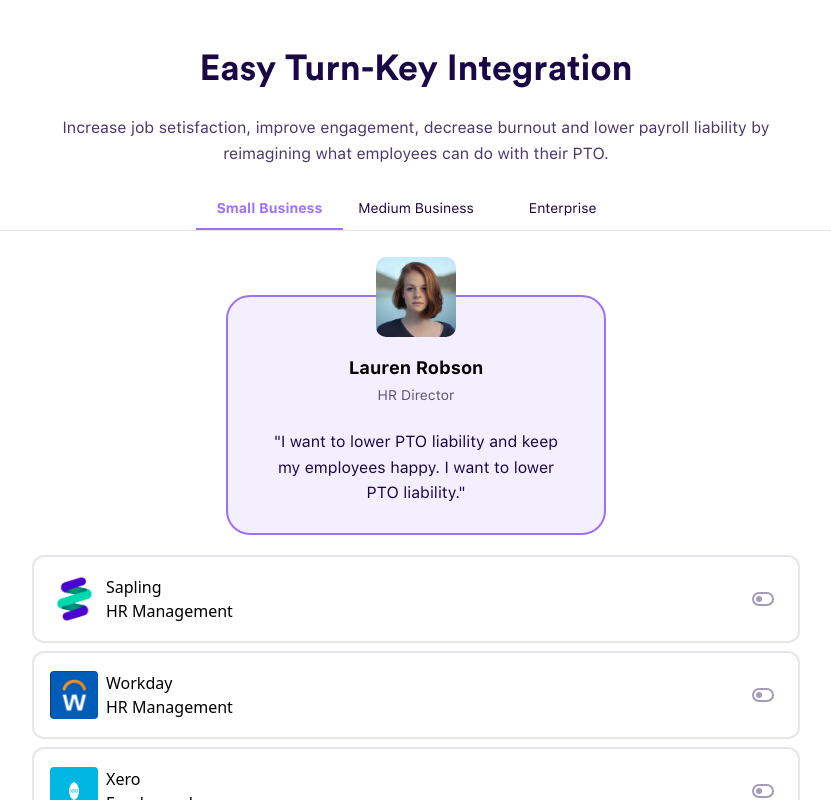
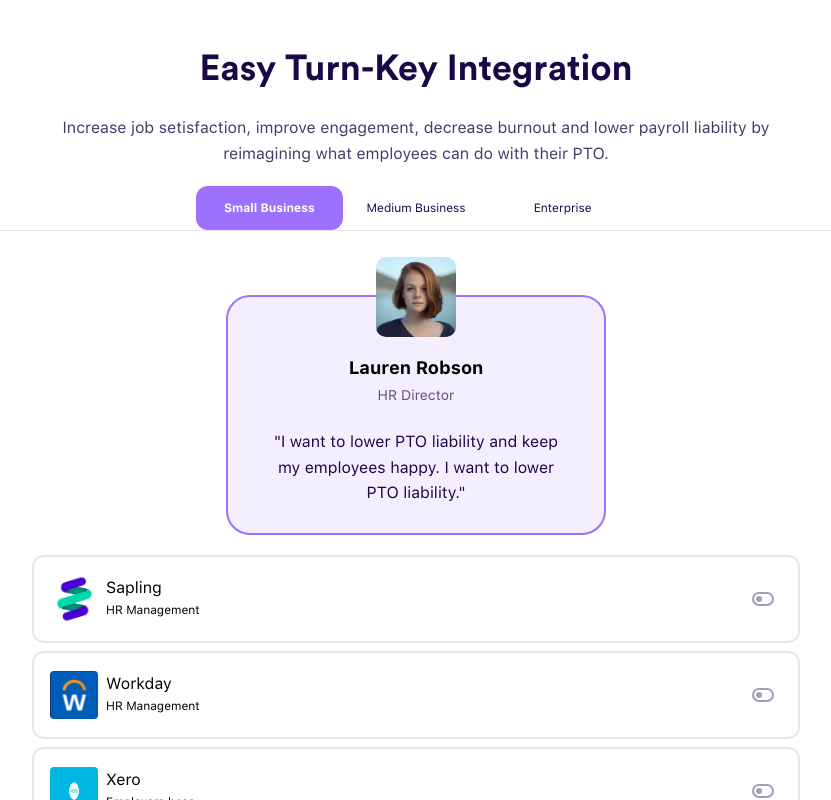
Before and after one commit to romeonatchkebia/Easy-Turn-Key-Integration, a React (Vite) app: page / in a window 1280 px wide. Shown: the whole page, without its empty margins (224-1055 px from the left). Built offline with nearby package versions, Linux system fonts and the light colour scheme.

Commit message:
business btns get responsive

```diff
--- a/src/components/BusinessTypeBtn/BusinessTypeBtn.tsx
+++ b/src/components/BusinessTypeBtn/BusinessTypeBtn.tsx
@@ -4,9 +4,9 @@ const BusinessTypeBtn = ({ title, active, onPress }: BusinessTypeCardProps) => {
   return (
     <button
       onClick={onPress}
-      className={`flex items-center justify-center min-w-[146.67px] h-[44px] text-sm font-sf leading-[22.4px] ${
+      className={`flex items-center justify-center lg:rounded-xl lg:text-xs lg:leading-[19.2px] min-w-[146.67px] h-[44px] text-sm font-sf leading-[22.4px] ${
         active
-          ? "border-b-2 border-active text-active font-bold pt-0.5"
+          ? "border-b-2 border-active text-active lg:bg-active lg:text-white font-bold pt-0.5"
           : "text-text-content"
       }`}
     >
--- a/src/components/IntegrationCard/IntegrationCard.tsx
+++ b/src/components/IntegrationCard/IntegrationCard.tsx
@@ -44,8 +44,8 @@ const IntegrationCard = ({
         <img src={url} className="w-12 h-12 rounded" />
 
         <div>
-          <h1>{title}</h1>
-          <h2>{subTitle}</h2>
+          <h1 className="font-sf text-base leading-[25.6px]">{title}</h1>
+          <h2 className="font-sf text-xs leading-[19.2px]">{subTitle}</h2>
         </div>
       </div>
 
--- /dev/null
+++ b/src/components/Profile/Profile.tsx
@@ -0,0 +1,33 @@
+import profileImg from "../../assets/images/christopher-campbell-rDEOVtE7vOs-unsplash.jpg";
+
+const Profile = () => {
+  return (
+    <section className="flex w-full h-full justify-center items-center px-[26px] pt-16">
+      <div className="relative flex w-full h-full justify-center items-center min-w-[323px] min-h-60 max-w-[380px] max-h-[268px] border-2 bg-background border-active rounded-[24px]">
+        <img
+          src={profileImg}
+          className="absolute left-1/2 top-0 transform -translate-x-1/2 -translate-y-1/2 rounded-[10px] w-20 h-20 object-cover"
+        />
+
+        <div className="flex flex-col h-[151px] w-[300px] items-center justify-between mb-[-30px]">
+          <div className="flex  flex-col items-center gap-1">
+            <h1 className="font-bold font-sf leading-[25.2px] text-lg">
+              Lauren Robson
+            </h1>
+
+            <h2 className="font-sf text-subTitle leading-[22.4px] text-sm font-normal">
+              HR Director
+            </h2>
+          </div>
+
+          <p className="font-sf mt-2 text-center leading-[25.6px] text-base text-text-content font-normal">
+            "I want to lower PTO liability and keep my employees happy. I want
+            to lower PTO liability."
+          </p>
+        </div>
+      </div>
+    </section>
+  );
+};
+
+export default Profile;
--- /dev/null
+++ b/src/components/turn_key_integration/Header/Header.tsx
@@ -0,0 +1,17 @@
+const Header = () => {
+  return (
+    <section className="flex flex-col mb-5 mx-[26px] max-w-screen-md">
+      <h1 className="font-circular font-bold text-4xl leading-[43.2px] pb-6 text-text-content text-center">
+        Easy Turn-Key Integration
+      </h1>
+
+      <p className="font-sf text-base leading-[25.6px] text-text-content opacity-80 text-center">
+        Increase job setisfaction, improve engagement, decrease burnout and
+        lower payroll liability by reimagining what employees can do with their
+        PTO.
+      </p>
+    </section>
+  );
+};
+
+export default Header;
--- a/src/components/turn_key_integration/TurnKeyIntegration.tsx
+++ b/src/components/turn_key_integration/TurnKeyIntegration.tsx
@@ -1,6 +1,5 @@
 import { useEffect, useRef, useState } from "react";
 import BusinessTypeBtn from "../BusinessTypeBtn/BusinessTypeBtn";
-import profileImg from "../../assets/images/christopher-campbell-rDEOVtE7vOs-unsplash.jpg";
 import IntegrationCard from "../IntegrationCard/IntegrationCard";
 import { BusinessTypeBtnData } from "../../types/BusinessTypeBtn";
 import sapling from "../../assets/logos/sappling.webp";
@@ -9,6 +8,8 @@ import xero from "../../assets/logos/xero.png";
 import rippling from "../../assets/logos/rippling.png";
 import Expensify from "../../assets/logos/expensify.svg";
 import Zenefits from "../../assets/logos/zenefits.webp";
+import Profile from "../Profile/Profile";
+import Header from "./Header/Header";
 
 const integrationPartners = [
   { id: 1, title: "Sapling", subTitle: "HR Management", url: sapling },
@@ -67,17 +68,7 @@ const TurnKeyIntegration = () => {
 
   return (
     <div className="h-screen w-screen flex flex-col items-center overflow-y-scroll scrollbar-hide py-12">
-      <section className="flex flex-col mb-5 mx-[26px] max-w-screen-md">
-        <h1 className="font-circular font-bold text-4xl leading-[43.2px] pb-6 text-text-content text-center">
-          Easy Turn-Key Integration
-        </h1>
-
-        <p className="font-sf text-base leading-[25.6px] text-text-content opacity-80 text-center">
-          Increase job setisfaction, improve engagement, decrease burnout and
-          lower payroll liability by reimagining what employees can do with
-          their PTO.
-        </p>
-      </section>
+      <Header />
 
       <section className="flex justify-center w-screen border-b border-border">
         <div
@@ -95,31 +86,7 @@ const TurnKeyIntegration = () => {
         </div>
       </section>
 
-      <section className="flex w-full h-full justify-center items-center px-[26px] pt-16">
-        <div className="relative flex w-full h-full justify-center items-center min-w-[323px] min-h-60 max-w-[380px] max-h-[268px] border-2 bg-background border-active rounded-[24px]">
-          <img
-            src={profileImg}
-            className="absolute left-1/2 top-0 transform -translate-x-1/2 -translate-y-1/2 rounded-[10px] w-20 h-20 object-cover"
-          />
-
-          <div className="flex flex-col h-[151px] w-[300px] items-center justify-between mb-[-30px]">
-            <div className="flex  flex-col items-center gap-1">
-              <h1 className="font-bold font-sf leading-[25.2px] text-lg">
-                Lauren Robson
-              </h1>
-
-              <h2 className="font-sf text-subTitle leading-[22.4px] text-sm font-normal">
-                HR Director
-              </h2>
-            </div>
-
-            <p className="font-sf mt-2 text-center leading-[25.6px] text-base text-text-content font-normal">
-              "I want to lower PTO liability and keep my employees happy. I want
-              to lower PTO liability."
-            </p>
-          </div>
-        </div>
-      </section>
+      <Profile />
 
       <section className="flex flex-col mt-5 px-[26px] w-full items-center">
         <div className="flex flex-col items-center gap-2 overflow-y-scroll h-72 scrollbar-hide w-full max-w-screen-md">
```
